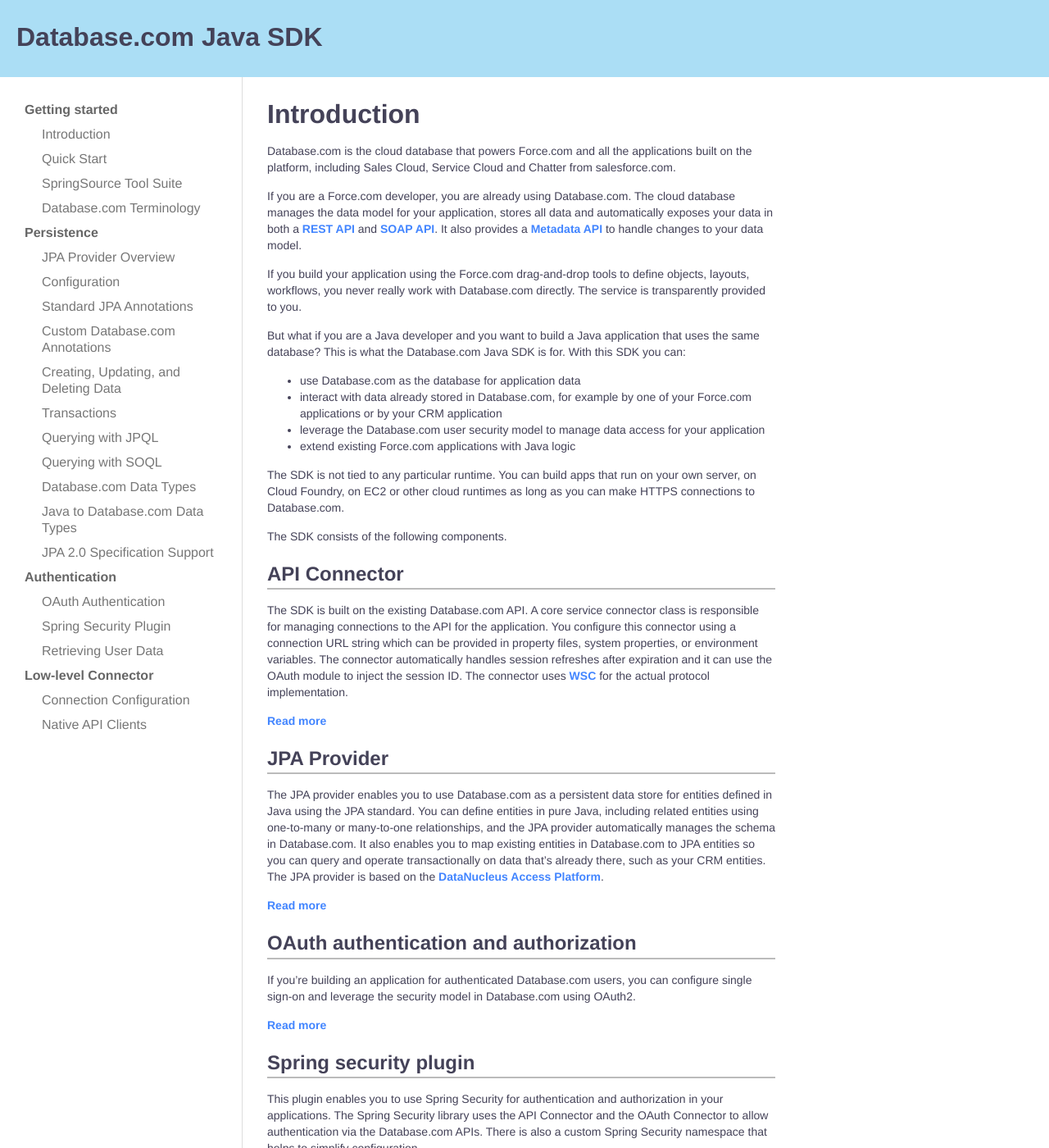
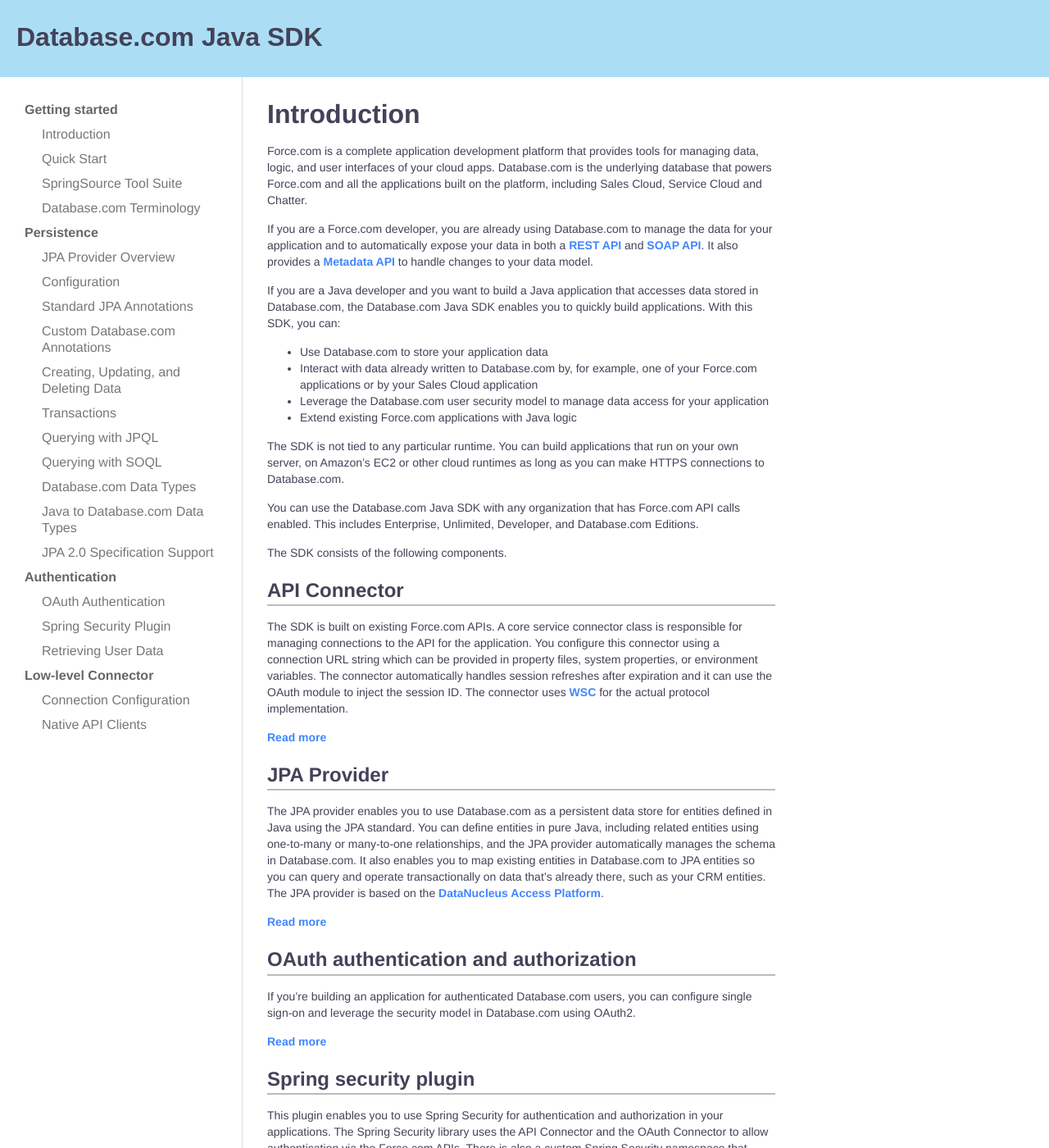
Before and after one commit to forcedotcom/java-sdk, a Jekyll site: the page built from doc/force-sdk-overview.md, in a window 1280 px wide and 1400 px high. Shown: the whole window at 82% size. Built offline with Jekyll 4.4.1, drawn with Linux system fonts in a browser that asks for light colours; Markdown is read by kramdown in place of the engine named in the settings; some of the changed text lies outside the part shown.

Commit message:
branding cleanup

```diff
--- a/doc/force-sdk-overview.md
+++ b/doc/force-sdk-overview.md
@@ -6,36 +6,36 @@ title: Introduction
 ---
 # Introduction
 
-Database.com is the cloud database that powers Force.com and all the applications built on the platform, including Sales Cloud, Service Cloud and Chatter from salesforce.com.
+Force.com is a complete application development platform that provides tools for managing data, logic, and user interfaces of your cloud apps. Database.com is the underlying database that powers Force.com and all the applications built on the platform, including Sales Cloud, Service Cloud and Chatter.
 
-If you are a Force.com developer, you are already using Database.com. The cloud database manages the data model for your application, stores all data and automatically exposes your data in both a [REST API][1] and [SOAP API][2]. It also provides a [Metadata API][3] to handle changes to your data model.
+If you are a Force.com developer, you are already using Database.com to manage the data for your application and to automatically expose your data in both a [REST API][1] and [SOAP API][2]. It also provides a [Metadata API][3] to handle changes to your data model.
 
 [1]: http://developer.force.com/REST
 [2]: http://www.salesforce.com/us/developer/docs/api/index.htm
 [3]: http://www.salesforce.com/us/developer/docs/api_meta/index.htm
 
-If you build your application using the Force.com drag-and-drop tools to define objects, layouts, workflows, you never really work with Database.com directly. The service is transparently provided to you.
+If you are a Java developer and you want to build a Java application that accesses data stored in Database.com, the Database.com Java SDK enables you to quickly build applications. With this SDK, you can:
 
-But what if you are a Java developer and you want to build a Java application that uses the same database? This is what the Database.com Java SDK is for. With this SDK you can:
+* Use Database.com to store your application data
+* Interact with data already written to Database.com by, for example, one of your Force.com applications or by your Sales Cloud application
+* Leverage the Database.com user security model to manage data access for your application
+* Extend existing Force.com applications with Java logic
 
-* use Database.com as the database for application data
-* interact with data already stored in Database.com, for example by one of your Force.com applications or by your CRM application
-* leverage the Database.com user security model to manage data access for your application
-* extend existing Force.com applications with Java logic
+The SDK is not tied to any particular runtime. You can build applications that run on your own server, on Amazon's EC2 or other cloud runtimes as long as you can make HTTPS connections to Database.com.
 
-The SDK is not tied to any particular runtime. You can build apps that run on your own server, on Cloud Foundry, on EC2 or other cloud runtimes as long as you can make HTTPS connections to Database.com.
+You can use the Database.com Java SDK with any organization that has Force.com API calls enabled. This includes Enterprise, Unlimited, Developer, and Database.com Editions.
 
 The SDK consists of the following components.
 
 ## API Connector
 
-The SDK is built on the existing Database.com API. A core service connector class is responsible for managing connections to the API for the application. You configure this connector using a connection URL string which can be provided in property files, system properties, or environment variables. The connector automatically handles session refreshes after expiration and it can use the OAuth module to inject the session ID. The connector uses [WSC](http://code.google.com/p/sfdc-wsc) for the actual protocol implementation.
+The SDK is built on existing Force.com APIs. A core service connector class is responsible for managing connections to the API for the application. You configure this connector using a connection URL string which can be provided in property files, system properties, or environment variables. The connector automatically handles session refreshes after expiration and it can use the OAuth module to inject the session ID. The connector uses [WSC](http://code.google.com/p/sfdc-wsc) for the actual protocol implementation.
 
 [Read more](connection-url)
 
 ## JPA Provider
 
-The JPA provider enables you to use Database.com as a persistent data store for entities defined in Java using the JPA standard. You can define entities in pure Java, including related entities using one-to-many or many-to-one relationships, and the JPA provider automatically manages the schema in Database.com. It also enables you to map existing entities in Database.com to JPA entities so you can query and operate transactionally on data that's already there, such as your CRM entities. The JPA provider is based on the [DataNucleus Access Platform](http://www.datanucleus.org).
+The JPA provider enables you to use Database.com as a persistent data store for entities defined in Java using the JPA standard. You can define entities in pure Java, including related entities using one-to-many or many-to-one relationships, and the JPA provider automatically manages the schema in Database.com. It also enables you to map existing entities in Database.com to JPA entities so you can query and operate transactionally on data that's already there, such as your CRM entities. The JPA provider is based on the [DataNucleus Access Platform](http://www.datanucleus.org/products/accessplatform/index.html).
 
 [Read more](jpa-provider)
 
@@ -47,7 +47,7 @@ If you're building an application for authenticated Database.com users, you can
 
 ## Spring security plugin
 
-This plugin enables you to use Spring Security for authentication and authorization in your applications. The Spring Security library uses the API Connector and the OAuth Connector to allow authentication via the Database.com APIs. There is also a custom Spring Security namespace that helps to simplify configuration.
+This plugin enables you to use Spring Security for authentication and authorization in your applications. The Spring Security library uses the API Connector and the OAuth Connector to allow authentication via the Force.com APIs. There is also a custom Spring Security namespace that helps to simplify configuration.
 
 [Read more](force-security)
 
```
